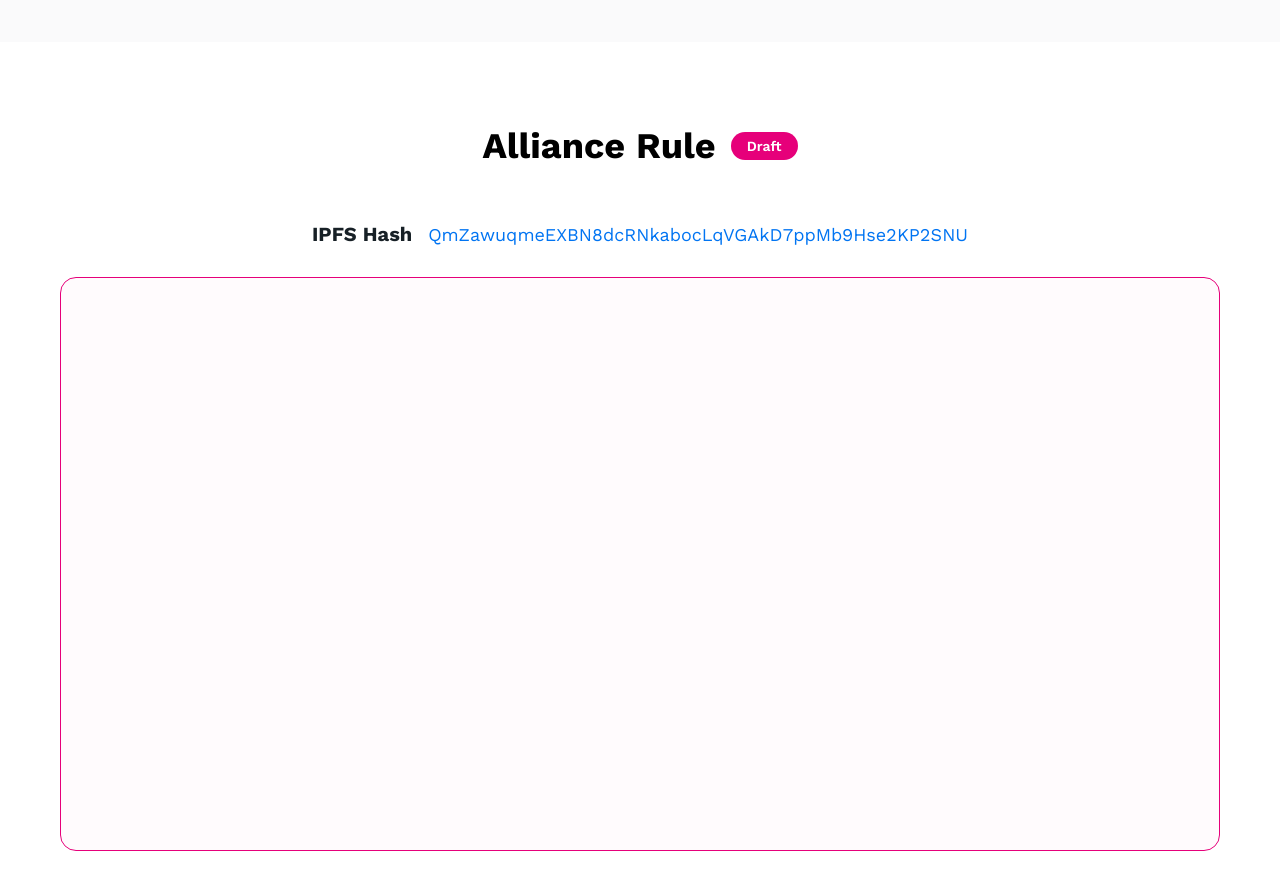
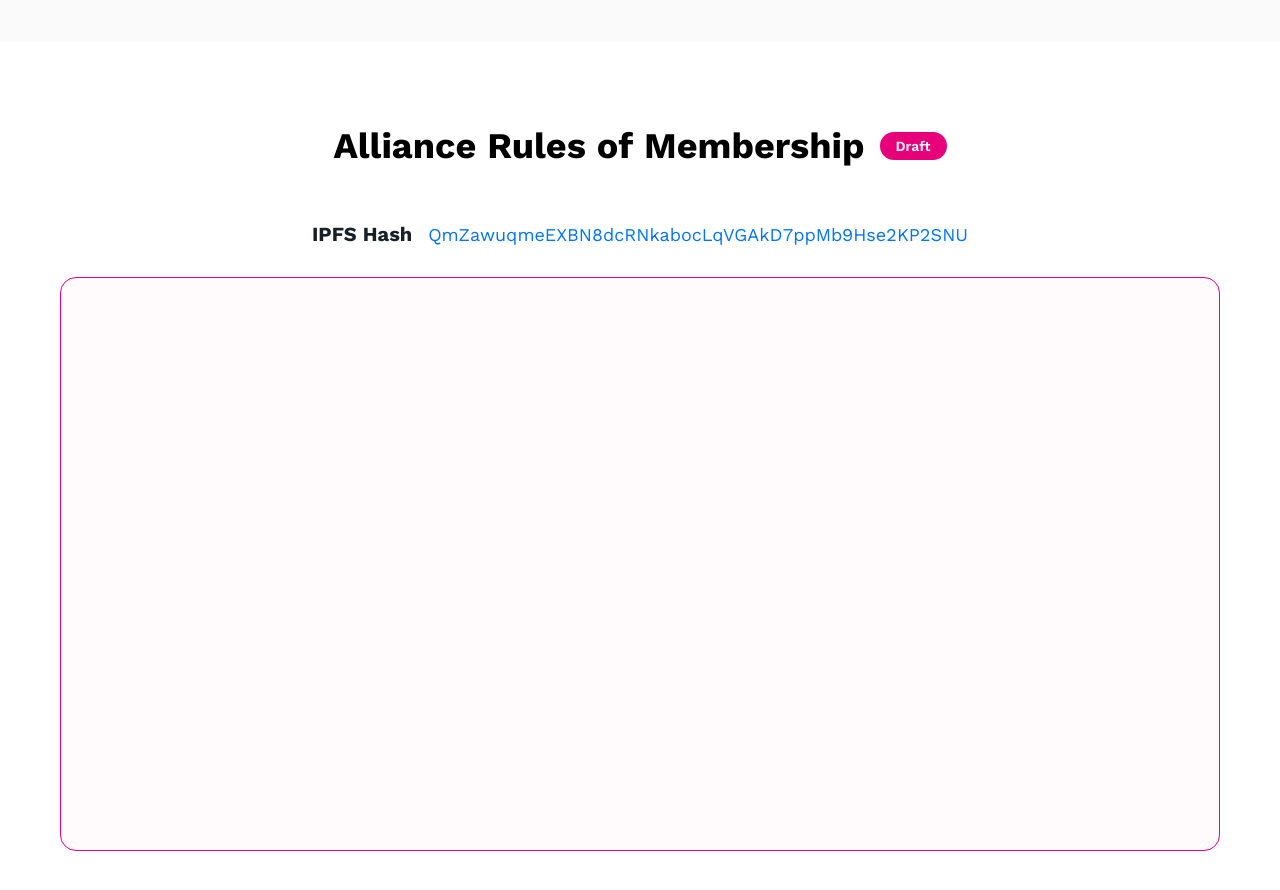
Before and after one commit to patractlabs/alliance-website, a React (Create React App) app in the folder packages/app/: page / in a window 1280 px wide. Shown: the part 1140-2030 px from the top of the page. Built offline with nearby package versions, Linux system fonts and the light colour scheme; no server answers.

Commit message:
alliance rule

```diff
--- a/packages/app/src/pages/home/AllianceRule/index.tsx
+++ b/packages/app/src/pages/home/AllianceRule/index.tsx
@@ -15,7 +15,7 @@ const AllianceRule: FC<{ className?: string }> = ({ className }) => {
   return (
     <div className={className}>
       <h2>
-        Alliance Rule
+        Alliance Rules of Membership
         {!data?.cid && <span>Draft</span>}
       </h2>
       <div className='ipfs-hash'>
```
